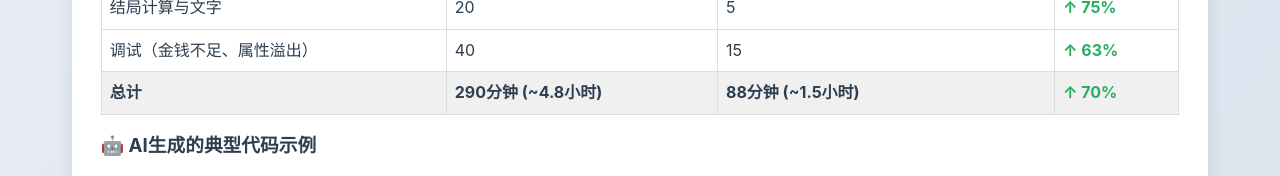
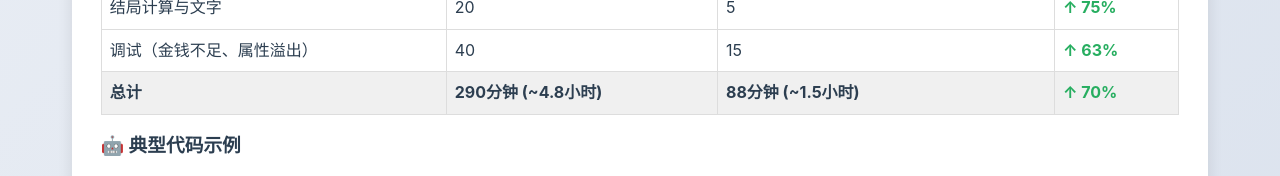
Before and after one commit to YileDing/Yile-Ding.github.io, a plain HTML site: page index.html in a window 1280 px wide. Shown: the part 2120-2296 px from the top of the page. Drawn offline with Linux system fonts and the light colour scheme.

Commit message:
Update index.html

```diff
--- a/index.html
+++ b/index.html
@@ -375,7 +375,7 @@
             </table>
 
             <!-- AI生成代码示例 -->
-            <h3>🤖 AI生成的典型代码示例</h3>
+            <h3>🤖 典型代码示例</h3>
             <div class="code-block">
                 <pre><code># AI自动生成的随机事件（批量）
 self.options = {
```
